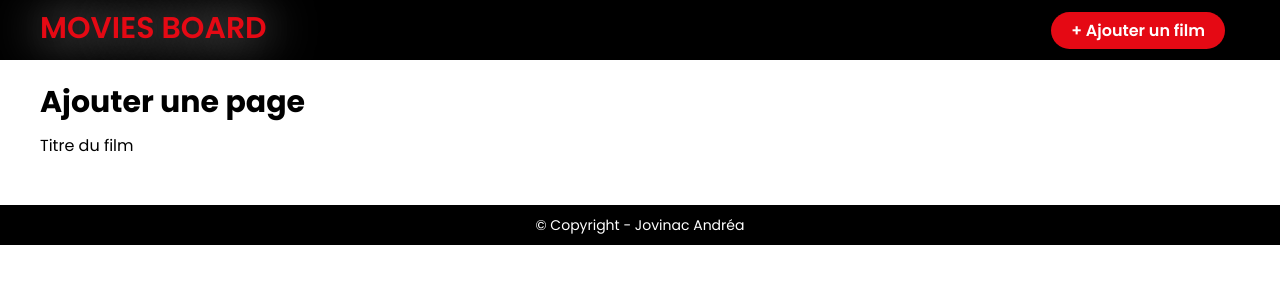
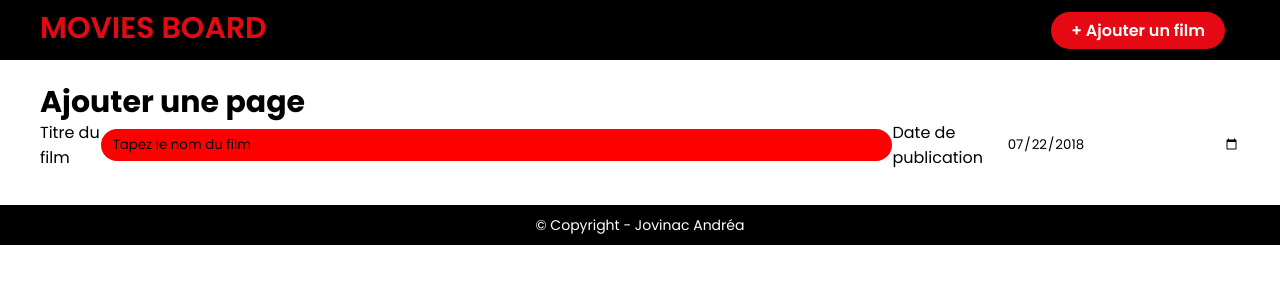
Before and after one commit to AndreaJovinac/Moviesboard, a React (Create React App) app: page /New in a window 1280 px wide. Shown: the top 300 px of the page. Built offline with nearby package versions, Linux system fonts and the light colour scheme.

Commit message:
Step 11 : Création de la page Error et modification de la date
Modifications...

```diff
--- a/src/App.js
+++ b/src/App.js
@@ -5,6 +5,7 @@ import Home from "./Pages/Home";
 import Movie from "./Pages/Movie";
 import New from "./Pages/New";
 import Edit from "./Pages/Edit";
+import Error from "./Pages/Error";
 
 function App(prosp) {
   const film = prosp;
@@ -18,6 +19,8 @@ function App(prosp) {
           <Route path="/movies/:id" element={<Movie />} />
           <Route path="/New" element={<New />} />
           <Route path="/Edit" element={<Edit />} />
+          <Route path="*" element={<Error />} />
+          <Route path="/movies/:*" element={<Error />} />
         </Routes>
       </BrowserRouter>
     </div>
--- a/src/Composants/CardMovie.js
+++ b/src/Composants/CardMovie.js
@@ -1,6 +1,7 @@
 import React, { useState, useEffect } from "react";
 import "../Composants/StyleComposants/CardMovie.css";
 import { Link } from "react-router-dom";
+import Date from "../Services/Date";
 
 const CardMovie = (prosp) => {
   //* Tu récupéres les donnés du parent */
@@ -26,7 +27,7 @@ const CardMovie = (prosp) => {
         </figure>
         <div className="content">
           <h3 className="titrecard"> {film.film.title} </h3>
-          <time> {film.film.release_date}</time>
+          <time> {Date.DateForm(film.film.release_date)}</time>
           <p id="categories">{film.film.categories}</p>
           <p> {film.film.description} </p>
           <button className="mediumbtn"> + Add</button>
--- a/src/Composants/StyleComposants/Header.css
+++ b/src/Composants/StyleComposants/Header.css
@@ -30,7 +30,7 @@
 
 .logo p {
   color: #e50914;
-  text-shadow: #f0f0f0 0.5px 0.5px 50px;
+  /* text-shadow: #f0f0f0 0.5px 0.5px 50px; */
   font-stretch: ultra-expanded;
 }
 
--- /dev/null
+++ b/src/Pages/Error.js
@@ -0,0 +1,35 @@
+import React, { useState, useEffect } from "react";
+import Header from "../Composants/Header";
+import Footer from "../Composants/Footer";
+import { Link } from "react-router-dom";
+import axios from "axios";
+import "../Styles/Home.css";
+import CardMovie from "../Composants/CardMovie";
+
+const Error = () => {
+  return (
+    <div className="home">
+      <Header />
+      <section classNamem="">
+        <div className="content-section-2">
+          <div className="text-content">
+            <h1> Erreur 404 </h1>
+            <p>
+              {" "}
+              Oups, vous êtes égarés.
+              <Link exact to="/">
+                <button className="mediumbtn">
+                  {" "}
+                  Revenir sur la page d'accueil
+                </button>
+              </Link>
+            </p>
+          </div>
+        </div>
+      </section>
+      <Footer />
+    </div>
+  );
+};
+
+export default Error;
--- a/src/Pages/Movie.js
+++ b/src/Pages/Movie.js
@@ -6,6 +6,7 @@ import CardMovie from "../Composants/CardMovie";
 import Actors from "../Composants/Actors";
 import "../Styles/Movie.css";
 import { useParams } from "react-router";
+import Date from "../Services/Date";
 
 const Movie = () => {
   const [film, setFilm] = useState([]);
@@ -36,7 +37,7 @@ const Movie = () => {
         <div className="data-movie">
           <div className="movie">
             <h2> {film.title}</h2>
-            <time> {film.release_date} </time>
+            <time> {Date.DateForm(film.release_date)} </time>
             <p id="categories"> {film.categories}</p>
             <p> {film.description} </p>
             <section className="section-actor">
--- a/src/Pages/New.js
+++ b/src/Pages/New.js
@@ -15,8 +15,17 @@ const New = () => {
             <h1>Ajouter une page</h1>
 
             <form>
-              <label for="">Titre du film</label>
-              <input type="" name="" value="" />
+              <label for="titre">Titre du film</label>
+              <input type="text" name="titre" value="Tapez le nom du film" />
+              <label for="">Date de publication</label>
+              <input
+                type="date"
+                id="start"
+                name="trip-start"
+                value="2018-07-22"
+                min="2021-11-01"
+                max="2021-11-01"
+              />
             </form>
           </div>
         </div>
--- /dev/null
+++ b/src/Services/Date.js
@@ -0,0 +1,11 @@
+const FormatDate = {
+  DateForm(date) {
+    const dateTransform = new Date(date)
+      .toLocaleString("fr-FR")
+      .slice(0, -10)
+      .replace(/:/g, "h");
+    return dateTransform;
+  },
+};
+
+export default FormatDate;
```
